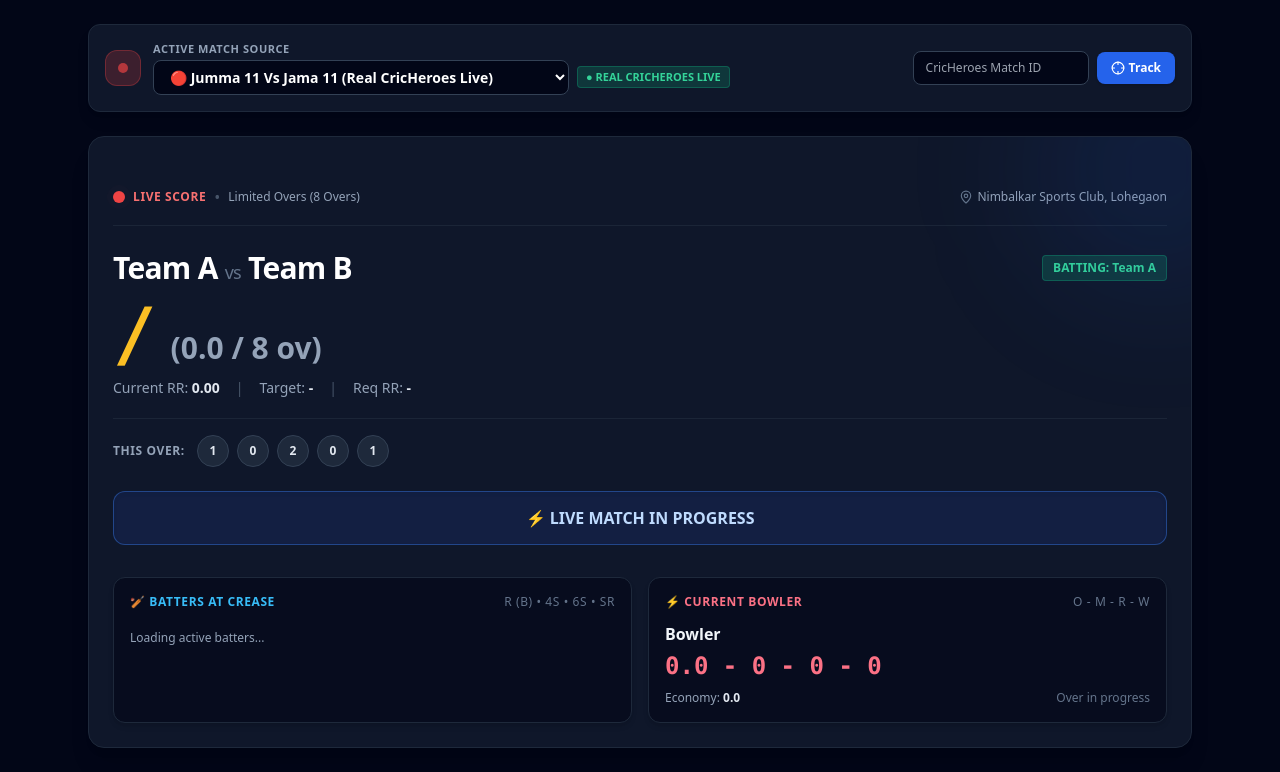
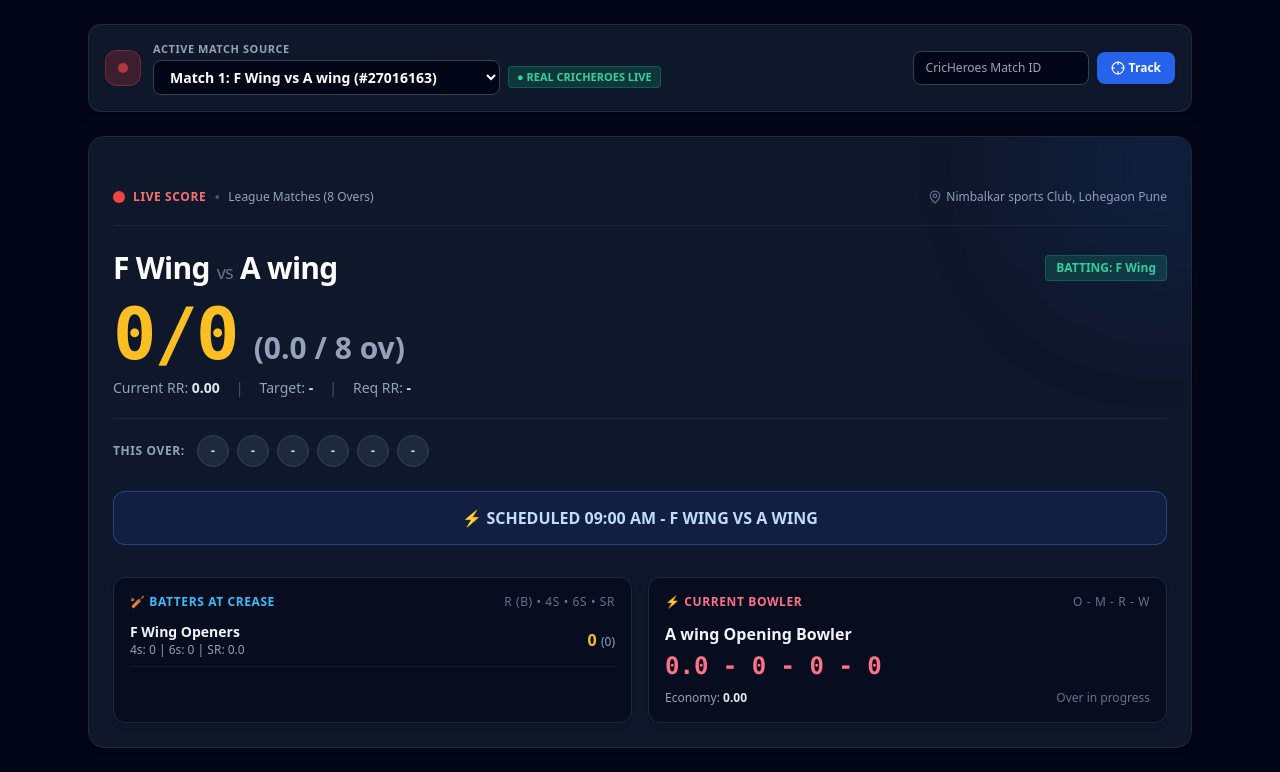
Before and after one commit to wagh-nikhil/vlv-cricket, a FastAPI app: page / in a window 1280 px wide. Shown: the part 116-888 px from the top of the page. Run offline with FastAPI, Linux system fonts and the light colour scheme; data that the repository does not hold is empty; some libraries are stand-ins or nearby versions.

Commit message:
Add all 9 VLV tournament match IDs to dropdown selector with instant preview fallback

```diff
--- a/app.py
+++ b/app.py
@@ -45,7 +45,7 @@ client = CricHeroesClient()
 # In-Memory App State
 app_state = {
     "live_source": "real_cricheroes", # "real_cricheroes", "tournament_2169387", "simulator"
-    "active_match_id": 27303530,      # Live match
+    "active_match_id": 27016163,      # Default to Match 1 (F Wing vs A wing)
     "current_match": None,
     "simulation_mode": False,
     "sim_auto_step": False,
@@ -74,6 +74,8 @@ async def background_poller():
 
             if app_state["live_source"] == "real_cricheroes":
                 current_match = await asyncio.to_thread(client.fetch_live_mini_scorecard, app_state["active_match_id"])
+                if not current_match:
+                    current_match = client.get_match_by_id(app_state["active_match_id"])
             elif app_state["live_source"] == "simulator" or app_state["simulation_mode"]:
                 if app_state["sim_auto_step"]:
                     current_match = simulator_instance.bowl_next_ball()
@@ -119,6 +121,8 @@ async def index_page(request: Request):
     if not current_match:
         if app_state["live_source"] == "real_cricheroes":
             current_match = await asyncio.to_thread(client.fetch_live_mini_scorecard, app_state["active_match_id"])
+            if not current_match:
+                current_match = client.get_match_by_id(app_state["active_match_id"])
         elif app_state["live_source"] == "simulator":
             current_match = simulator_instance.get_state()
         app_state["current_match"] = current_match
@@ -140,7 +144,9 @@ async def index_page(request: Request):
 @app.get("/overlay", response_class=HTMLResponse)
 async def ticker_overlay_page(request: Request):
     """Broadcast-quality transparent cricket ticker lower-third for PRISM Live Studio & streaming."""
-    current_match = app_state.get("current_match") or {}
+    current_match = app_state.get("current_match")
+    if not current_match:
+        current_match = client.get_match_by_id(app_state["active_match_id"]) or {}
     tournament = app_state["cached_tournament"].get("tournament", {})
     return templates.TemplateResponse(
         request=request,
@@ -212,6 +218,8 @@ async def select_live_match(req: MatchSelectRequest):
     else:
         app_state["simulation_mode"] = False
         match_data = await asyncio.to_thread(client.fetch_live_mini_scorecard, req.match_id)
+        if not match_data:
+            match_data = client.get_match_by_id(req.match_id)
         if match_data:
             app_state["current_match"] = match_data
             return {"status": "success", "match": match_data}
--- a/services/cricheroes_client.py
+++ b/services/cricheroes_client.py
@@ -312,6 +312,53 @@ class CricHeroesClient:
 
         return state
 
+    def get_match_by_id(self, match_id: int) -> Optional[Dict[str, Any]]:
+        """Finds match info in cached upcoming/live matches and formats as a scorecard dict."""
+        state = self.load_cached_state()
+        all_matches = state.get("upcoming_matches", []) + state.get("live_matches", [])
+        for m in all_matches:
+            if m.get("match_id") == match_id:
+                start_time = m.get("match_start_time", "")
+                time_str = ""
+                if start_time:
+                    try:
+                        from datetime import datetime
+                        dt = datetime.fromisoformat(start_time.replace("Z", "+00:00"))
+                        time_str = dt.strftime("%I:%M %p")
+                    except Exception:
+                        time_str = ""
+                eq_str = f"SCHEDULED {time_str} - {m.get('team_a')} VS {m.get('team_b')}" if time_str else f"{m.get('team_a')} VS {m.get('team_b')}"
+                return {
+                    "match_id": match_id,
+                    "team_a": m.get("team_a", "Team A"),
+                    "team_b": m.get("team_b", "Team B"),
+                    "batting_team": m.get("team_a", "Team A"),
+                    "runs": 0,
+                    "wickets": 0,
+                    "overs": "0.0",
+                    "overs_limit": m.get("overs", 8),
+                    "crr": "0.00",
+                    "target": "-",
+                    "rrr": "-",
+                    "round_name": m.get("tournament_round_name") or "League Match",
+                    "ground_name": m.get("ground_name") or "Nimbalkar sports Club, Lohegaon Pune",
+                    "equation": eq_str.upper(),
+                    "recent_balls": ["-", "-", "-", "-", "-", "-"],
+                    "batters": [
+                        {"name": f"{m.get('team_a')} Openers", "runs": 0, "balls": 0, "fours": 0, "sixes": 0, "sr": "0.0"}
+                    ],
+                    "bowler": {
+                        "name": f"{m.get('team_b')} Opening Bowler",
+                        "overs": "0.0",
+                        "maidens": 0,
+                        "runs": 0,
+                        "wickets": 0,
+                        "econ": "0.00"
+                    },
+                    "status": m.get("status", "upcoming")
+                }
+        return None
+
     @staticmethod
     def load_cached_state() -> Dict[str, Any]:
         """Loads locally cached tournament state if available."""
--- a/static/js/dashboard.js
+++ b/static/js/dashboard.js
@@ -152,6 +152,9 @@ function updateControlsUI(state) {
     if (sourceTag) {
       sourceTag.textContent = "● REAL CRICHEROES LIVE";
       sourceTag.className = "px-2 py-0.5 rounded text-[11px] font-bold bg-emerald-500/20 text-emerald-400 border border-emerald-500/30";
+    }
+    if (sourceSelect && state.active_match_id) {
+      sourceSelect.value = String(state.active_match_id);
     }
   }
 
--- a/templates/index.html
+++ b/templates/index.html
@@ -100,11 +100,22 @@
             <div class="text-[11px] font-bold text-slate-400 uppercase tracking-wider">Active Match Source</div>
             <div class="flex flex-wrap items-center gap-2 mt-0.5">
               <select id="match-source-select" onchange="onMatchSourceChange(this.value)" class="bg-slate-950 border border-slate-700 text-white font-semibold text-sm rounded-lg px-3 py-1.5 focus:outline-none focus:border-blue-500 cursor-pointer">
-                <option value="27303530" selected>🔴 Jumma 11 Vs Jama 11 (Real CricHeroes Live)</option>
-                <option value="27303030">🔴 Mavericks United (Real CricHeroes Live)</option>
-                <option value="27123027">🔴 Pune Memon United vs Kachhi Royals</option>
-                <option value="tournament_2169387">⚔️ VLV Tournament 2169387 (Auto Monitor Schedule)</option>
-                <option value="simulator">🎮 Demo Match Simulator (F Wing vs A Wing)</option>
+                <optgroup label="🏆 VLV Tournament 2026 Matches">
+                  <option value="27016163" {% if active_match_id == 27016163 %}selected{% endif %}>Match 1: F Wing vs A wing (#27016163)</option>
+                  <option value="27016191" {% if active_match_id == 27016191 %}selected{% endif %}>Match 2: H Wing vs C Wing (#27016191)</option>
+                  <option value="27016204" {% if active_match_id == 27016204 %}selected{% endif %}>Match 3: E Wing vs B Wing (#27016204)</option>
+                  <option value="27016237" {% if active_match_id == 27016237 %}selected{% endif %}>Match 4: F Wing vs C Wing (#27016237)</option>
+                  <option value="27016267" {% if active_match_id == 27016267 %}selected{% endif %}>Match 5: B Wing vs A wing (#27016267)</option>
+                  <option value="27016293" {% if active_match_id == 27016293 %}selected{% endif %}>Match 6: E Wing vs H Wing (#27016293)</option>
+                  <option value="27016312" {% if active_match_id == 27016312 %}selected{% endif %}>Match 7: B Wing vs C Wing (#27016312)</option>
+                  <option value="27016332" {% if active_match_id == 27016332 %}selected{% endif %}>Match 8: H Wing vs F Wing (#27016332)</option>
+                  <option value="27016358" {% if active_match_id == 27016358 %}selected{% endif %}>Match 9: E Wing vs A wing (#27016358)</option>
+                </optgroup>
+                <optgroup label="⚙️ Modes & Testing">
+                  <option value="tournament_2169387">⚔️ VLV Tournament Auto-Monitor</option>
+                  <option value="simulator">🎮 Demo Match Simulator (Test Controls)</option>
+                  <option value="27303530">🔴 Live Test: Jumma 11 Vs Jama 11</option>
+                </optgroup>
               </select>
               <span id="source-tag" class="px-2 py-0.5 rounded text-[11px] font-bold bg-red-500/20 text-red-400 border border-red-500/30">
                 ● REAL CRICHEROES LIVE
```
